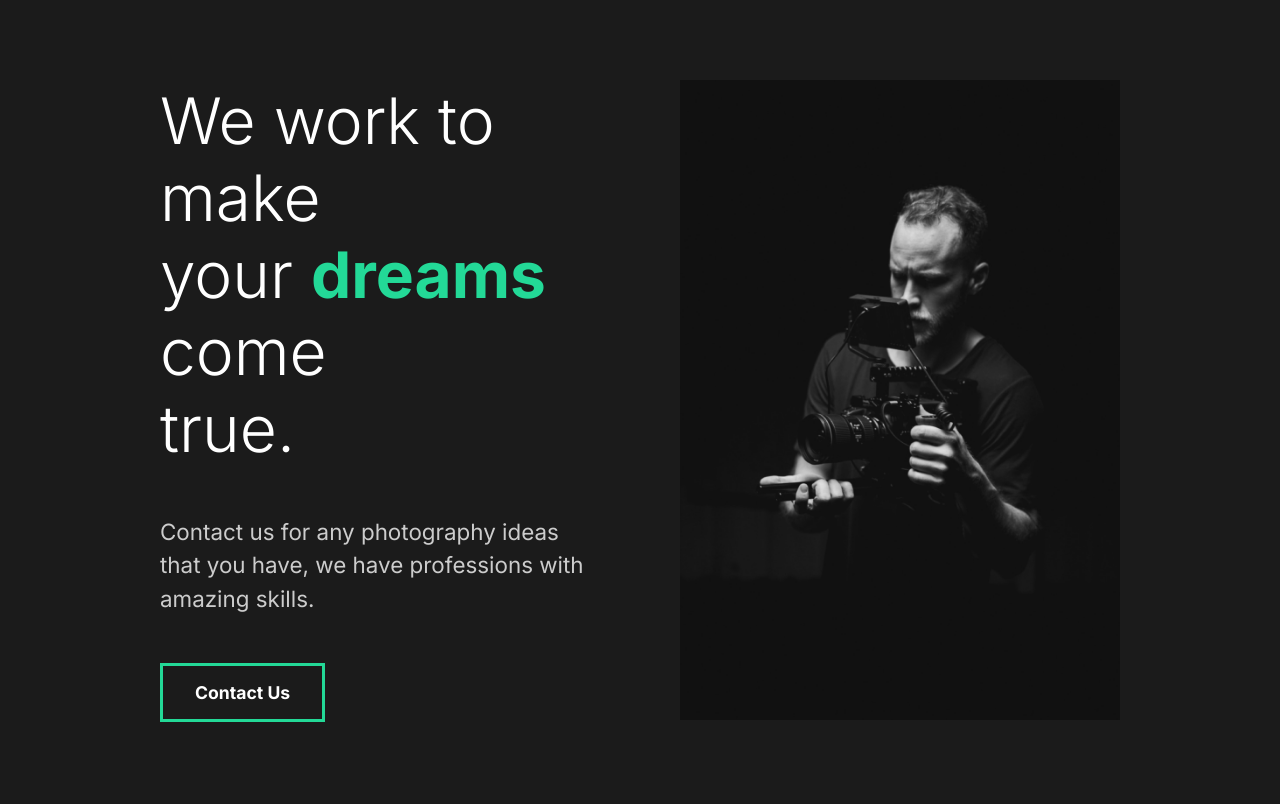
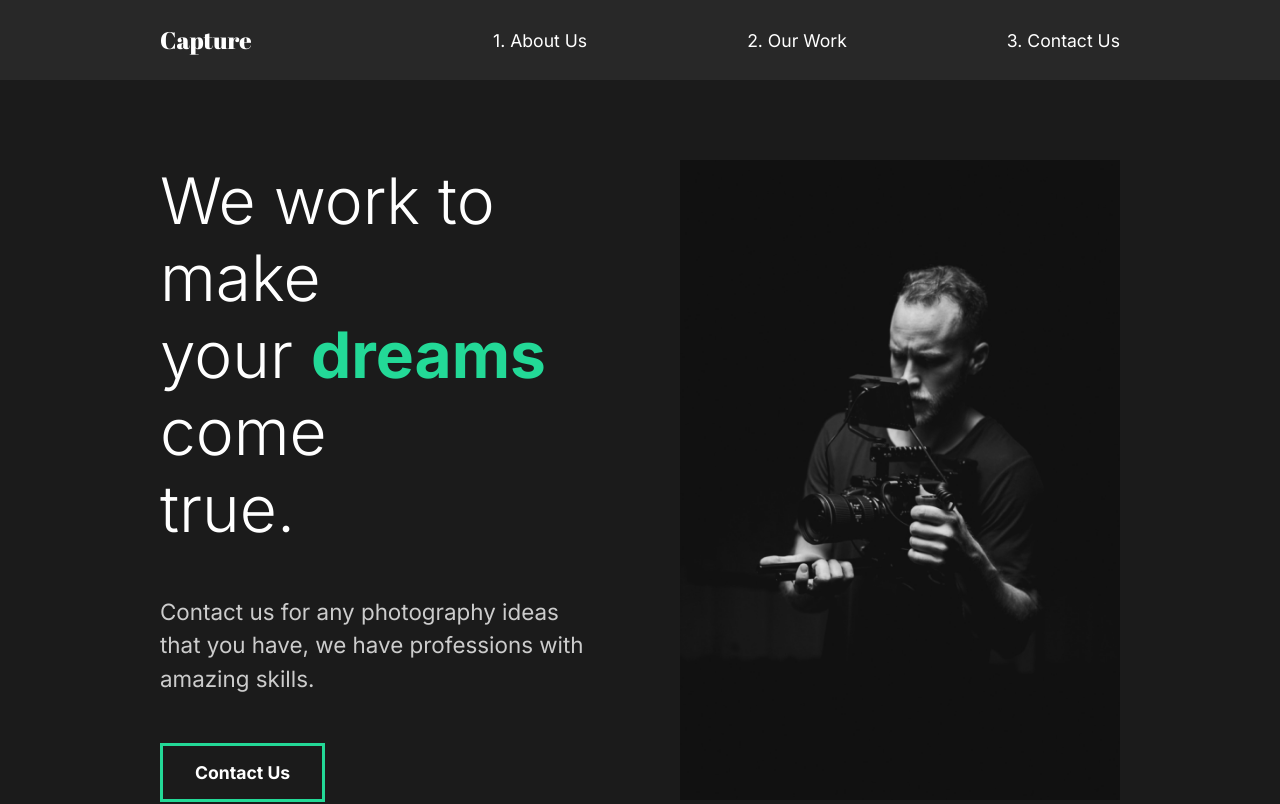
Before and after one commit to hastytoro/project-capture-website, a React (Create React App) app: page /work in a window 1280 px wide. Shown: the top 804 px of the page. Built offline with nearby package versions, Linux system fonts and the light colour scheme; a web font is replaced by a local one.

Commit message:
8) Navbar component

```diff
--- a/src/App.js
+++ b/src/App.js
@@ -4,10 +4,13 @@
 // Import pages
 import AboutUs from "./pages/AboutUs";
 
+import NavBar from "./components/Nav";
+
 function App() {
   return (
     <div className="App">
       <GlobalStyle />
+      <NavBar />
       <AboutUs />
     </div>
   );
--- /dev/null
+++ b/src/components/Nav.js
@@ -0,0 +1,54 @@
+import React from "react";
+import styled from "styled-components";
+
+const Nav = () => {
+  return (
+    <NavBar>
+      <h1>
+        <a id="logo" href="#">
+          Capture
+        </a>
+      </h1>
+      <ul>
+        <li>
+          <a href="#">1. About Us</a>
+        </li>
+        <li>
+          <a href="#">2. Our Work</a>
+        </li>
+        <li>
+          <a href="#">3. Contact Us</a>
+        </li>
+      </ul>
+    </NavBar>
+  );
+};
+
+const NavBar = styled.nav`
+  min-height: 10vh;
+  display: flex;
+  justify-content: space-between;
+  align-items: center;
+  margin: auto;
+  padding: 1rem 10rem;
+  background: #282828;
+  a {
+    color: white;
+    text-decoration: none;
+  }
+  ul {
+    display: flex;
+    list-style: none;
+  }
+  li {
+    padding-left: 10rem;
+    position: relative;
+  }
+  #logo {
+    font-size: 1.5rem;
+    font-family: "Abril Fatface", cursive;
+    font-weight: lighter;
+  }
+`;
+
+export default Nav;
```
